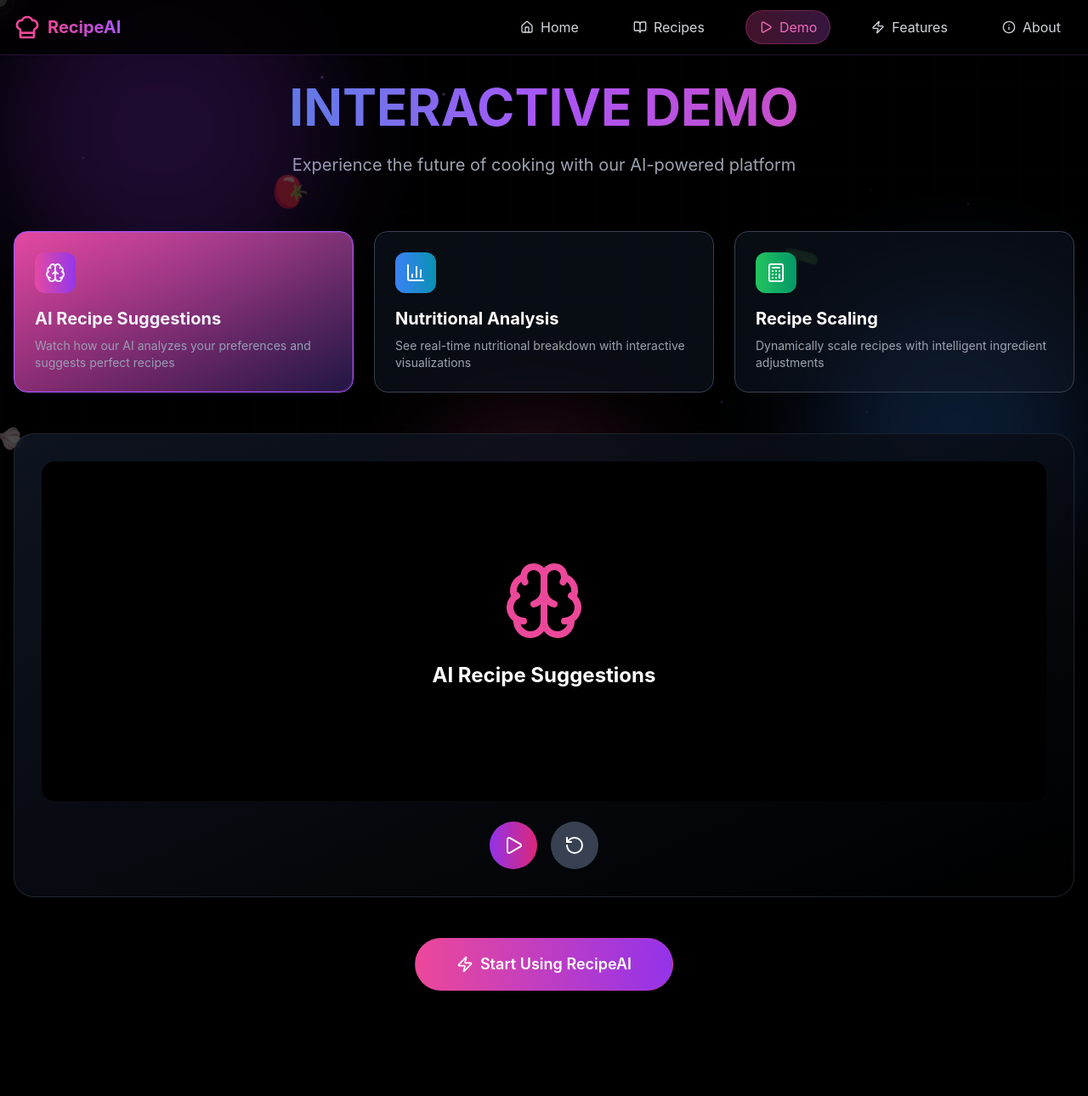
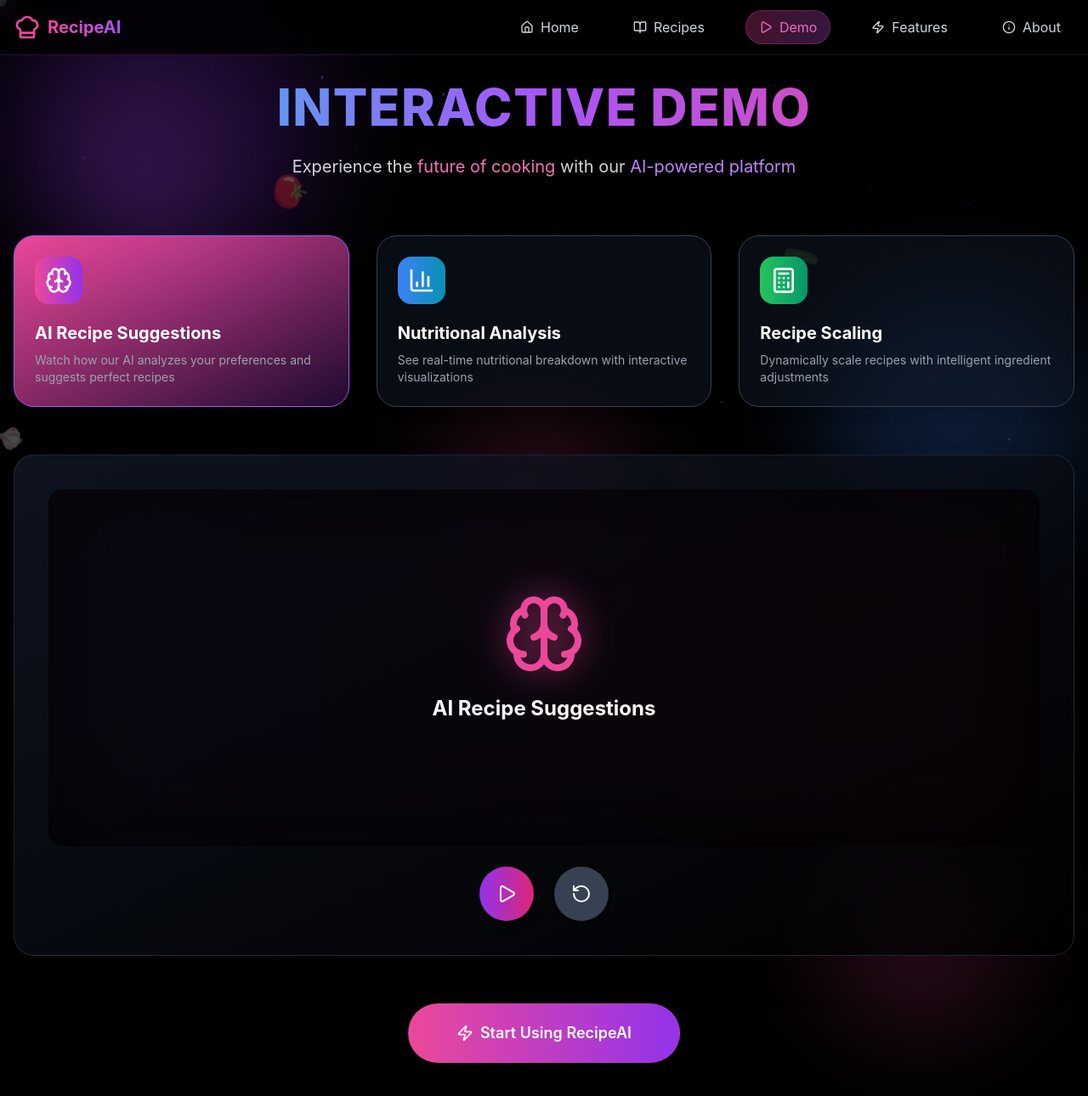
Before and after one commit to YashBawari18/TSCE-Menu, a React (Vite) app: page /demo in a window 1280 px wide. Shown: the top 1290 px of the page at 85% size. Before the commit the page ends 1230 px from the top, so only its background shows below. Built offline with nearby package versions, Linux system fonts and the light colour scheme.

Commit message:
Demo update

```diff
--- a/src/pages/DemoPage.tsx
+++ b/src/pages/DemoPage.tsx
@@ -1,209 +1,268 @@
-import React, { useState } from 'react';
-import { motion } from 'framer-motion';
-import { Play, Pause, RotateCcw, Zap, Brain, Calculator, BarChart3 } from 'lucide-react';
+import React, { useState } from "react";
+import { motion } from "framer-motion";
+import {
+  Play,
+  Pause,
+  RotateCcw,
+  Zap,
+  Brain,
+  Calculator,
+  BarChart3,
+} from "lucide-react";
 
 const DemoPage: React.FC = () => {
   const [isPlaying, setIsPlaying] = useState(false);
-  const [currentDemo, setCurrentDemo] = useState('ai-suggestions');
+  const [currentDemo, setCurrentDemo] = useState("ai-suggestions");
   const [servings, setServings] = useState(4);
 
   const demos = [
     {
-      id: 'ai-suggestions',
-      title: 'AI Recipe Suggestions',
+      id: "ai-suggestions",
+      title: "AI Recipe Suggestions",
       icon: Brain,
-      description: 'Watch how our AI analyzes your preferences and suggests perfect recipes',
-      color: 'from-pink-500 to-purple-600'
+      description:
+        "Watch how our AI analyzes your preferences and suggests perfect recipes",
+      color: "from-pink-500 to-purple-600",
     },
     {
-      id: 'nutrition-analysis',
-      title: 'Nutritional Analysis',
+      id: "nutrition-analysis",
+      title: "Nutritional Analysis",
       icon: BarChart3,
-      description: 'See real-time nutritional breakdown with interactive visualizations',
-      color: 'from-blue-500 to-cyan-600'
+      description:
+        "See real-time nutritional breakdown with interactive visualizations",
+      color: "from-blue-500 to-cyan-600",
     },
     {
-      id: 'recipe-scaling',
-      title: 'Recipe Scaling',
+      id: "recipe-scaling",
+      title: "Recipe Scaling",
       icon: Calculator,
-      description: 'Dynamically scale recipes with intelligent ingredient adjustments',
-      color: 'from-green-500 to-emerald-600'
-    }
+      description:
+        "Dynamically scale recipes with intelligent ingredient adjustments",
+      color: "from-green-500 to-emerald-600",
+    },
   ];
 
-  const togglePlayback = () => {
-    setIsPlaying(!isPlaying);
-  };
-
+  const togglePlayback = () => setIsPlaying(!isPlaying);
   const resetDemo = () => {
     setIsPlaying(false);
     setServings(4);
   };
-
-  const startDemo = (demoId: string) => {
-    setCurrentDemo(demoId);
+  const startDemo = (id: string) => {
+    setCurrentDemo(id);
     setIsPlaying(true);
   };
 
   return (
-    <div className="pt-24 pb-16 px-4 min-h-screen">
-      <div className="max-w-7xl mx-auto">
+    <div className="relative pt-24 pb-16 px-4 min-h-screen overflow-hidden">
+      {/* 🔮 Floating Background Orbs */}
+      <motion.div
+        className="absolute top-20 left-10 w-40 h-40 bg-purple-500/20 rounded-full blur-3xl"
+        animate={{ x: [0, 50, 0], y: [0, 30, 0] }}
+        transition={{ duration: 10, repeat: Infinity, ease: "easeInOut" }}
+      />
+      <motion.div
+        className="absolute bottom-20 right-10 w-60 h-60 bg-pink-500/20 rounded-full blur-3xl"
+        animate={{ x: [0, -40, 0], y: [0, -30, 0] }}
+        transition={{ duration: 12, repeat: Infinity, ease: "easeInOut" }}
+      />
+
+      <div className="max-w-7xl mx-auto relative z-10">
         {/* Header */}
         <motion.div
-          initial={{ opacity: 0, y: 50 }}
+          initial={{ opacity: 0, y: 60 }}
           animate={{ opacity: 1, y: 0 }}
+          transition={{ duration: 0.8 }}
           className="text-center mb-16"
         >
-          <h1 className="text-5xl md:text-6xl font-bold mb-6 bg-gradient-to-r from-cyan-500 via-purple-500 to-pink-500 bg-clip-text text-transparent">
+          <h1 className="text-5xl md:text-6xl font-extrabold mb-6 bg-gradient-to-r from-cyan-400 via-purple-500 to-pink-500 bg-clip-text text-transparent tracking-wide">
             INTERACTIVE DEMO
           </h1>
-          <p className="text-xl text-gray-400 max-w-3xl mx-auto">
-            Experience the future of cooking with our AI-powered platform
+          <p className="text-xl text-gray-300 max-w-3xl mx-auto leading-relaxed">
+            Experience the <span className="text-pink-400">future of cooking</span> with our{" "}
+            <span className="text-purple-400">AI-powered platform</span>
           </p>
         </motion.div>
 
         {/* Demo Selection */}
-        <div className="grid md:grid-cols-3 gap-6 mb-12">
+        <div className="grid md:grid-cols-3 gap-8 mb-14">
           {demos.map((demo) => (
             <motion.div
               key={demo.id}
-              whileHover={{ scale: 1.05 }}
-              whileTap={{ scale: 0.95 }}
+              whileHover={{ scale: 1.08, rotate: 1 }}
+              whileTap={{ scale: 0.96 }}
               onClick={() => startDemo(demo.id)}
-              className={`relative p-6 rounded-2xl border cursor-pointer transition-all duration-300 ${
+              className={`relative p-6 rounded-3xl border cursor-pointer shadow-lg transition-all duration-300 ${
                 currentDemo === demo.id
-                  ? 'bg-gradient-to-br ' + demo.color + '/20 border-purple-500'
-                  : 'bg-gray-900/50 border-gray-700 hover:border-purple-500/50'
+                  ? `bg-gradient-to-br ${demo.color}/20 border-purple-500 shadow-[0_0_25px_rgba(139,92,246,0.6)]`
+                  : "bg-gray-900/50 border-gray-700 hover:border-purple-500/50"
               }`}
             >
-              <div className={`w-12 h-12 rounded-xl bg-gradient-to-r ${demo.color} p-3 mb-4`}>
+              <div className={`w-14 h-14 rounded-2xl bg-gradient-to-r ${demo.color} p-3 mb-5`}>
                 <demo.icon className="w-full h-full text-white" />
               </div>
               <h3 className="text-xl font-bold text-white mb-2">{demo.title}</h3>
               <p className="text-gray-400 text-sm">{demo.description}</p>
-
-              {currentDemo === demo.id && (
-                <motion.div
-                  layoutId="activeDemo"
-                  className="absolute inset-0 bg-gradient-to-r from-purple-500/10 to-blue-500/10 rounded-2xl border border-purple-500/30"
-                />
-              )}
             </motion.div>
           ))}
         </div>
 
         {/* Demo Player */}
         <motion.div
-          initial={{ opacity: 0, y: 30 }}
-          animate={{ opacity: 1, y: 0 }}
-          className="bg-gradient-to-br from-gray-900/80 to-black/80 backdrop-blur-sm rounded-3xl p-8 border border-gray-700/50 mb-12"
+          initial={{ opacity: 0, scale: 0.9 }}
+          animate={{ opacity: 1, scale: 1 }}
+          transition={{ duration: 0.6 }}
+          className="bg-gradient-to-br from-gray-900/80 to-black/80 backdrop-blur-lg rounded-3xl p-10 border border-gray-700/50 mb-14 shadow-2xl"
         >
-          {/* Demo Screen */}
-          <div className="relative bg-black rounded-2xl p-8 mb-6 min-h-[400px] flex items-center justify-center">
-            {currentDemo === 'ai-suggestions' && (
+          <div className="relative bg-black/70 rounded-2xl p-8 min-h-[420px] flex items-center justify-center overflow-hidden">
+            {/* Animated Glow */}
+            <motion.div
+              className="absolute inset-0 bg-gradient-to-r from-purple-500/10 to-pink-500/10 blur-3xl"
+              animate={{ opacity: [0.4, 0.7, 0.4] }}
+              transition={{ duration: 6, repeat: Infinity }}
+            />
+
+            {/* AI Suggestions */}
+            {currentDemo === "ai-suggestions" && (
               <div className="text-center">
                 <motion.div
-                  animate={isPlaying ? { scale: [1, 1.1, 1] } : {}}
+                  animate={isPlaying ? { scale: [1, 1.15, 1] } : {}}
                   transition={{ duration: 2, repeat: Infinity }}
                   className="mb-6"
                 >
-                  <Brain className="w-24 h-24 text-pink-500 mx-auto" />
+                  <Brain className="w-24 h-24 text-pink-500 mx-auto drop-shadow-[0_0_20px_rgba(236,72,153,0.7)]" />
                 </motion.div>
-                <h3 className="text-2xl font-bold text-white mb-4">AI Recipe Suggestions</h3>
+                <h3 className="text-2xl font-bold text-white mb-6">AI Recipe Suggestions</h3>
                 {isPlaying && (
                   <motion.div
                     initial={{ opacity: 0 }}
                     animate={{ opacity: 1 }}
                     className="space-y-4"
                   >
-                    <div className="bg-purple-900/30 rounded-lg p-4">
+                    <motion.div
+                      className="bg-purple-900/30 rounded-lg p-4"
+                      animate={{ x: [-10, 10, -10] }}
+                      transition={{ duration: 3, repeat: Infinity }}
+                    >
                       <p className="text-purple-300">Analyzing your preferences...</p>
-                    </div>
-                    <div className="bg-blue-900/30 rounded-lg p-4">
+                    </motion.div>
+                    <motion.div
+                      className="bg-blue-900/30 rounded-lg p-4"
+                      animate={{ scale: [1, 1.05, 1] }}
+                      transition={{ duration: 2, repeat: Infinity }}
+                    >
                       <p className="text-blue-300">Found 127 matching recipes!</p>
-                    </div>
-                    <div className="bg-green-900/30 rounded-lg p-4">
-                      <p className="text-green-300">Top recommendation: Spicy Thai Curry</p>
-                    </div>
+                    </motion.div>
+                    <motion.div
+                      className="bg-green-900/30 rounded-lg p-4"
+                      animate={{ opacity: [0.6, 1, 0.6] }}
+                      transition={{ duration: 2.5, repeat: Infinity }}
+                    >
+                      <p className="text-green-300">Top Pick: Spicy Thai Curry</p>
+                    </motion.div>
                   </motion.div>
                 )}
               </div>
             )}
 
-            {currentDemo === 'nutrition-analysis' && (
+            {/* Nutrition Analysis */}
+            {currentDemo === "nutrition-analysis" && (
               <div className="text-center">
                 <motion.div
                   animate={isPlaying ? { rotate: 360 } : {}}
-                  transition={{ duration: 4, repeat: Infinity, ease: "linear" }}
+                  transition={{ duration: 6, repeat: Infinity, ease: "linear" }}
                   className="mb-6"
                 >
-                  <BarChart3 className="w-24 h-24 text-blue-500 mx-auto" />
+                  <BarChart3 className="w-24 h-24 text-blue-400 mx-auto drop-shadow-[0_0_20px_rgba(96,165,250,0.7)]" />
                 </motion.div>
-                <h3 className="text-2xl font-bold text-white mb-4">Nutritional Analysis</h3>
+                <h3 className="text-2xl font-bold text-white mb-6">Nutritional Analysis</h3>
                 {isPlaying && (
                   <motion.div
                     initial={{ opacity: 0 }}
                     animate={{ opacity: 1 }}
-                    className="grid grid-cols-3 gap-4"
+                    className="grid grid-cols-3 gap-6"
                   >
-                    <div className="bg-red-900/30 rounded-lg p-4">
-                      <p className="text-red-300 font-bold">Protein</p>
-                      <p className="text-white text-2xl">25g</p>
-                    </div>
-                    <div className="bg-yellow-900/30 rounded-lg p-4">
-                      <p className="text-yellow-300 font-bold">Carbs</p>
-                      <p className="text-white text-2xl">45g</p>
-                    </div>
-                    <div className="bg-green-900/30 rounded-lg p-4">
-                      <p className="text-green-300 font-bold">Fat</p>
-                      <p className="text-white text-2xl">12g</p>
-                    </div>
+                    {[
+                      { label: "Protein", value: "25g", color: "text-red-300", bg: "bg-red-900/30" },
+                      { label: "Carbs", value: "45g", color: "text-yellow-300", bg: "bg-yellow-900/30" },
+                      { label: "Fat", value: "12g", color: "text-green-300", bg: "bg-green-900/30" },
+                    ].map((nutrient, idx) => (
+                      <motion.div
+                        key={idx}
+                        className={`${nutrient.bg} rounded-lg p-5`}
+                        animate={{ scale: [1, 1.1, 1] }}
+                        transition={{ duration: 2 + idx, repeat: Infinity }}
+                      >
+                        <p className={`${nutrient.color} font-bold`}>{nutrient.label}</p>
+                        <p className="text-white text-2xl">{nutrient.value}</p>
+                      </motion.div>
+                    ))}
                   </motion.div>
                 )}
               </div>
             )}
 
-            {currentDemo === 'recipe-scaling' && (
-              <div className="text-center w-full max-w-md">
+            {/* ✅ Fixed Recipe Scaling */}
+            {currentDemo === "recipe-scaling" && (
+              <div className="text-center w-full max-w-lg">
                 <motion.div
                   animate={isPlaying ? { scale: [1, 1.2, 1] } : {}}
                   transition={{ duration: 2, repeat: Infinity }}
                   className="mb-6"
                 >
-                  <Calculator className="w-24 h-24 text-green-500 mx-auto" />
+                  <Calculator className="w-24 h-24 text-green-400 mx-auto drop-shadow-[0_0_20px_rgba(34,197,94,0.7)]" />
                 </motion.div>
                 <h3 className="text-2xl font-bold text-white mb-6">Recipe Scaling</h3>
 
+                {/* Slider */}
                 <div className="mb-6">
-                  <label className="block text-gray-300 mb-2">Servings: {servings}</label>
+                  <label className="block text-gray-300 mb-2">
+                    Servings: <span className="font-bold text-green-400">{servings}</span>
+                  </label>
                   <input
                     type="range"
                     min="1"
                     max="12"
                     value={servings}
                     onChange={(e) => setServings(Number(e.target.value))}
-                    className="w-full h-2 bg-gray-700 rounded-lg appearance-none cursor-pointer slider"
+                    className="w-full h-2 bg-gray-700 rounded-lg appearance-none cursor-pointer accent-green-400"
                   />
                 </div>
 
+                {/* Ingredients */}
                 {isPlaying && (
                   <motion.div
                     initial={{ opacity: 0 }}
                     animate={{ opacity: 1 }}
                     className="space-y-3"
                   >
-                    <div className="flex justify-between bg-gray-800 rounded-lg p-3">
-                      <span className="text-gray-300">Flour</span>
-                      <span className="text-white">{(2 * servings / 4).toFixed(1)} cups</span>
-                    </div>
-                    <div className="flex justify-between bg-gray-800 rounded-lg p-3">
-                      <span className="text-gray-300">Sugar</span>
-                      <span className="text-white">{(1 * servings / 4).toFixed(1)} cup</span>
-                    </div>
-                    <div className="flex justify-between bg-gray-800 rounded-lg p-3">
-                      <span className="text-gray-300">Eggs</span>
-                      <span className="text-white">{Math.round(3 * servings / 4)} eggs</span>
-                    </div>
+                    {[
+                      { name: "Flour", unit: "cups", base: 2 },
+                      { name: "Sugar", unit: "cups", base: 1 },
+                      { name: "Eggs", unit: "pcs", base: 3 },
+                      { name: "Milk", unit: "cups", base: 1.5 },
+                    ].map((ingredient, i) => {
+                      let scaled;
+                      if (ingredient.name === "Eggs") {
+                        scaled = Math.round((ingredient.base * servings) / 4);
+                      } else {
+                        scaled = ((ingredient.base * servings) / 4).toFixed(1);
+                      }
+
+                      return (
+                        <motion.div
+                          key={i}
+                          initial={{ opacity: 0, x: -20 }}
+                          animate={{ opacity: 1, x: 0 }}
+                          transition={{ delay: i * 0.15 }}
+                          className="flex justify-between bg-gray-800/70 rounded-lg p-3 shadow-md"
+                        >
+                          <span className="text-gray-300">{ingredient.name}</span>
+                          <span className="text-white font-semibold">
+                            {scaled} {ingredient.unit}
+                          </span>
+                        </motion.div>
+                      );
+                    })}
                   </motion.div>
                 )}
               </div>
@@ -211,42 +270,41 @@ const DemoPage: React.FC = () => {
           </div>
 
           {/* Controls */}
-          <div className="flex items-center justify-center space-x-4">
+          <div className="flex items-center justify-center space-x-6 mt-6">
             <motion.button
-              whileHover={{ scale: 1.1 }}
+              whileHover={{ scale: 1.15 }}
               whileTap={{ scale: 0.9 }}
               onClick={togglePlayback}
-              className="p-4 bg-gradient-to-r from-purple-600 to-pink-600 rounded-full text-white"
+              className="p-5 bg-gradient-to-r from-purple-600 to-pink-600 rounded-full text-white shadow-lg"
             >
               {isPlaying ? <Pause className="w-6 h-6" /> : <Play className="w-6 h-6" />}
             </motion.button>
-
             <motion.button
-              whileHover={{ scale: 1.1 }}
+              whileHover={{ scale: 1.15 }}
               whileTap={{ scale: 0.9 }}
               onClick={resetDemo}
-              className="p-4 bg-gray-700 rounded-full text-white hover:bg-gray-600 transition-colors"
+              className="p-5 bg-gray-700 rounded-full text-white hover:bg-gray-600 transition-colors shadow-md"
             >
               <RotateCcw className="w-6 h-6" />
             </motion.button>
           </div>
         </motion.div>
 
-        {/* Call to Action */}
+        {/* CTA */}
         <motion.div
-          initial={{ opacity: 0, y: 30 }}
+          initial={{ opacity: 0, y: 40 }}
           animate={{ opacity: 1, y: 0 }}
           className="text-center"
         >
           <motion.button
             whileHover={{
-              scale: 1.05,
-              boxShadow: "0 0 50px rgba(139,69,255,0.5)"
+              scale: 1.08,
+              boxShadow: "0 0 50px rgba(236,72,153,0.6)",
             }}
             whileTap={{ scale: 0.95 }}
-            className="px-12 py-4 bg-gradient-to-r from-pink-500 to-purple-600 rounded-full text-white text-lg font-semibold border border-pink-500/30 backdrop-blur-sm hover:border-pink-400 transition-all duration-300"
+            className="px-14 py-5 bg-gradient-to-r from-pink-500 to-purple-600 rounded-full text-white text-lg font-semibold border border-pink-500/30 backdrop-blur-sm hover:border-pink-400 transition-all duration-300"
           >
-            <span className="flex items-center">
+            <span className="flex items-center justify-center">
               <Zap className="w-5 h-5 mr-2" />
               Start Using RecipeAI
             </span>
```
